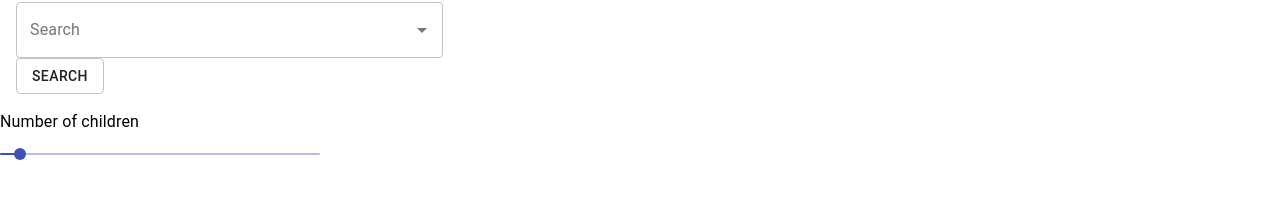
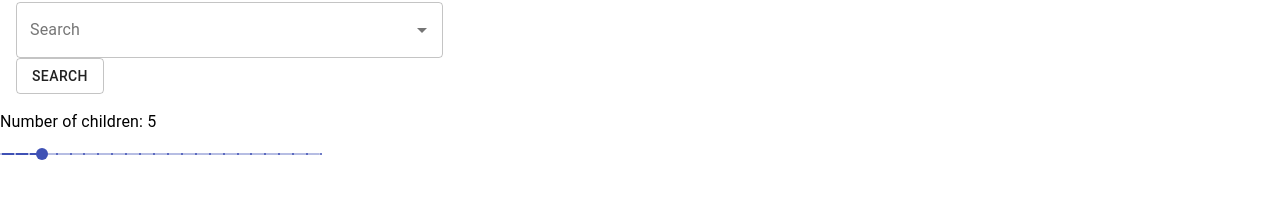
Before and after one commit to kyledampier/Explore-Wiki, a React (Create React App) app in the folder main-app/: page / in a window 1280 px wide. Shown: the part 120-318 px from the top of the page. Built offline with nearby package versions, Linux system fonts and the light colour scheme.

Commit message:
changed limit and added marks to slider

```diff
--- a/main-app/src/components/WikiGraph.js
+++ b/main-app/src/components/WikiGraph.js
@@ -150,13 +150,14 @@ function WikiGraph() {
 
         <Grid item xs={3}>
           <Typography id="non-linear-slider" gutterBottom>
-            Number of children
+            Number of children: {numToKeep}
           </Typography>
           <Slider
             value={numToKeep}
+            marks
             min={2}
             step={1}
-            max={50}
+            max={25}
             onChange={handleNumToKeepChange}
             valueLabelDisplay="auto"
             aria-labelledby="num-to-keep-slider"
```
